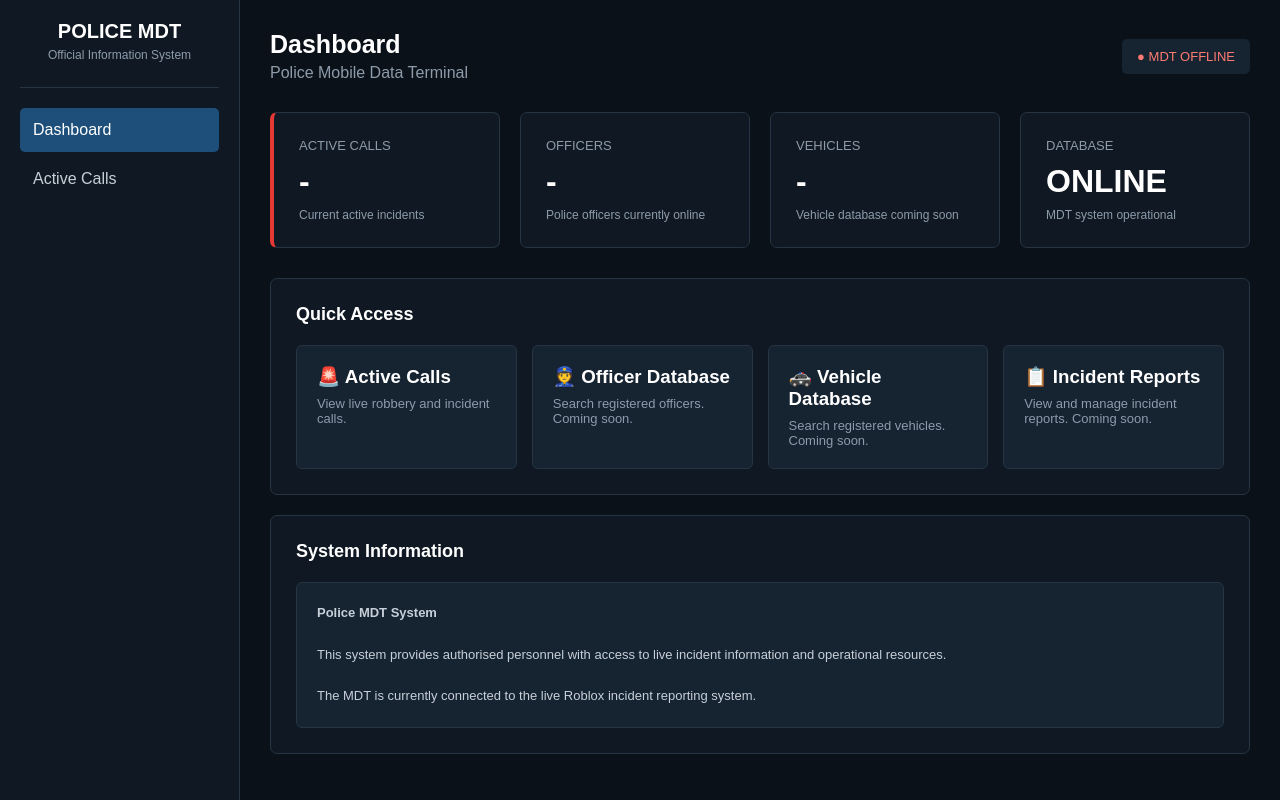
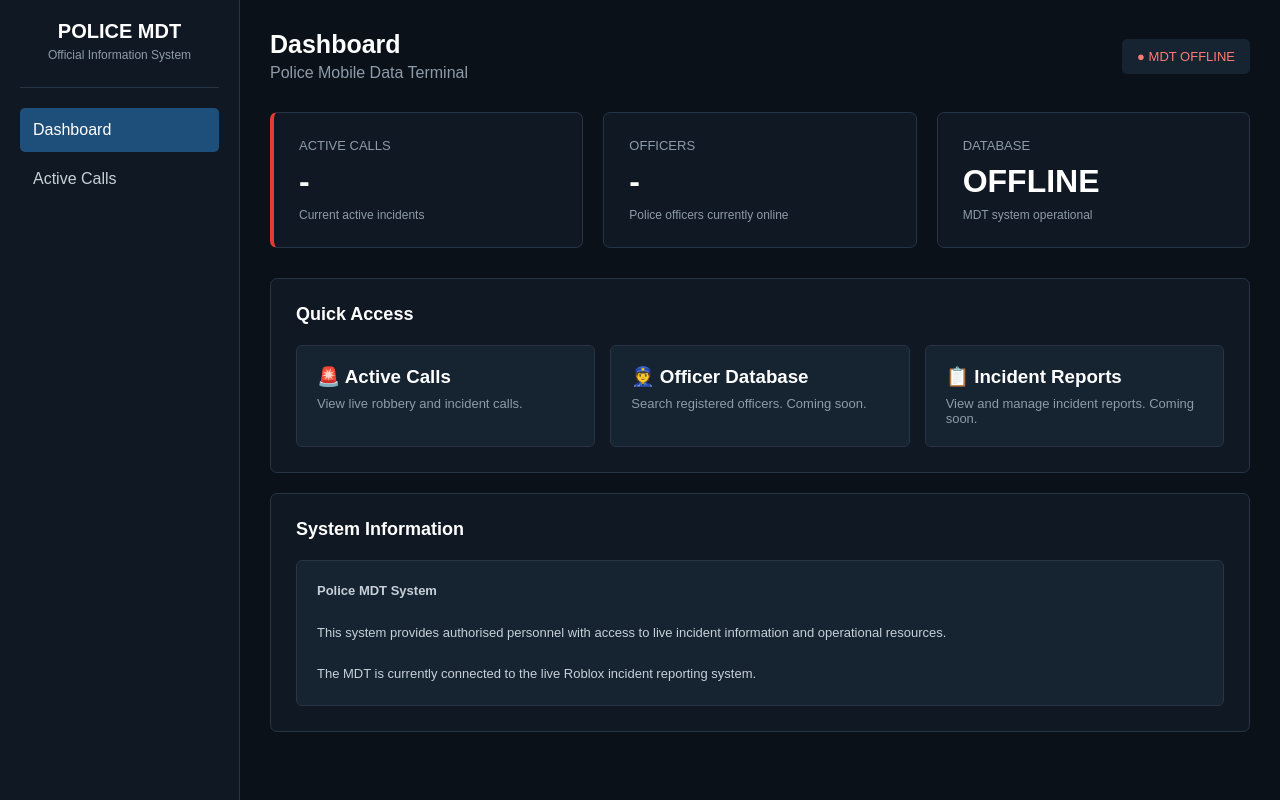
Before and after one commit to TEMedia1/AUSMDT, a website: page index.html in a window 1280 px wide. Drawn offline with Linux system fonts and the light colour scheme; no server answers.

Commit message:
Update index.html

```diff
--- a/index.html
+++ b/index.html
@@ -1,10 +1,17 @@
 <!DOCTYPE html>
 <html lang="en">
+
 <head>
+
     <meta charset="UTF-8">
-    <meta name="viewport" content="width=device-width, initial-scale=1.0">
+
+    <meta
+        name="viewport"
+        content="width=device-width, initial-scale=1.0"
+    >
 
     <title>Police MDT | Dashboard</title>
+
 
     <style>
 
@@ -12,56 +19,89 @@
             box-sizing: border-box;
             margin: 0;
             padding: 0;
-            font-family: Arial, Helvetica, sans-serif;
+
+            font-family:
+                Arial,
+                Helvetica,
+                sans-serif;
         }
 
+
         body {
+
             background: #0b1118;
+
             color: white;
+
             min-height: 100vh;
+
         }
 
-        /* SIDEBAR */
+
+        /* =========================
+           SIDEBAR
+        ========================= */
 
         .sidebar {
+
             position: fixed;
+
             left: 0;
+
             top: 0;
 
             width: 240px;
+
             height: 100vh;
 
             background: #101923;
-            border-right: 1px solid #263443;
+
+            border-right:
+                1px solid #263443;
 
             padding: 20px;
+
         }
 
+
         .logo {
+
             text-align: center;
 
             padding-bottom: 25px;
 
-            border-bottom: 1px solid #263443;
+            border-bottom:
+                1px solid #263443;
 
             margin-bottom: 20px;
+
         }
 
+
         .logo h1 {
+
             font-size: 20px;
+
         }
 
+
         .logo p {
+
             color: #8d9baa;
 
             font-size: 12px;
 
             margin-top: 5px;
+
         }
 
-        /* NAVIGATION */
+
+        /* =========================
+           NAVIGATION
+        ========================= */
 
         .nav a {
+
             display: block;
 
             color: #c7d0d9;
@@ -73,92 +113,142 @@
             margin-bottom: 5px;
 
             border-radius: 5px;
+
         }
 
+
         .nav a:hover {
+
             background: #1c2b3a;
 
             color: white;
+
         }
 
+
         .nav a.active {
+
             background: #1d4f7a;
 
             color: white;
+
         }
 
-        /* MAIN */
+
+        /* =========================
+           MAIN
+        ========================= */
 
         .main {
+
             margin-left: 240px;
 
             padding: 30px;
+
         }
 
-        /* TOP BAR */
+
+        /* =========================
+           TOP BAR
+        ========================= */
 
         .topbar {
+
             display: flex;
 
-            justify-content: space-between;
+            justify-content:
+                space-between;
 
             align-items: center;
 
             margin-bottom: 30px;
+
         }
 
+
         .topbar h2 {
+
             font-size: 25px;
+
         }
 
+
         .topbar p {
+
             color: #8d9baa;
 
             margin-top: 5px;
+
         }
 
-        /* SYSTEM STATUS */
+
+        /* =========================
+           SYSTEM STATUS
+        ========================= */
 
         .status {
+
             background: #162331;
 
             color: #7ee787;
 
-            padding: 10px 15px;
+            padding:
+                10px 15px;
 
             border-radius: 5px;
 
             font-size: 13px;
+
         }
 
+
         .status.offline {
+
             color: #ff7b72;
+
         }
 
-        /* DASHBOARD CARDS */
+
+        /* =========================
+           DASHBOARD CARDS
+        ========================= */
 
         .cards {
+
             display: grid;
 
             grid-template-columns:
-                repeat(auto-fit, minmax(220px, 1fr));
+                repeat(
+                    auto-fit,
+                    minmax(
+                        220px,
+                        1fr
+                    )
+                );
 
             gap: 20px;
 
             margin-bottom: 30px;
+
         }
 
+
         .card {
+
             background: #101923;
 
-            border: 1px solid #263443;
+            border:
+                1px solid #263443;
 
             border-radius: 7px;
 
             padding: 25px;
+
         }
 
+
         .card h3 {
+
             color: #8d9baa;
 
             font-size: 13px;
@@ -166,63 +256,97 @@
             font-weight: normal;
 
             margin-bottom: 10px;
+
         }
 
+
         .card .number {
+
             font-size: 32px;
 
             font-weight: bold;
+
         }
 
+
         .card .description {
+
             color: #8d9baa;
 
             font-size: 12px;
 
             margin-top: 8px;
+
         }
 
-        /* ACTIVE CALLS CARD */
+
+        /* =========================
+           ACTIVE CALLS
+        ========================= */
 
         .calls-card {
-            border-left: 4px solid #e53935;
+
+            border-left:
+                4px solid #e53935;
+
         }
 
-        /* QUICK ACCESS */
+
+        /* =========================
+           QUICK ACCESS
+        ========================= */
 
         .section {
+
             background: #101923;
 
-            border: 1px solid #263443;
+            border:
+                1px solid #263443;
 
             border-radius: 7px;
 
             padding: 25px;
 
             margin-bottom: 20px;
+
         }
 
+
         .section h2 {
+
             font-size: 18px;
 
             margin-bottom: 20px;
+
         }
 
+
         .quick-links {
+
             display: grid;
 
             grid-template-columns:
-                repeat(auto-fit, minmax(200px, 1fr));
+                repeat(
+                    auto-fit,
+                    minmax(
+                        200px,
+                        1fr
+                    )
+                );
 
             gap: 15px;
+
         }
 
+
         .quick-link {
+
             display: block;
 
             background: #162331;
 
-            border: 1px solid #263443;
+            border:
+                1px solid #263443;
 
             border-radius: 6px;
 
@@ -233,30 +357,46 @@
             text-decoration: none;
 
             transition: 0.2s;
+
         }
 
+
         .quick-link:hover {
+
             background: #1c2b3a;
 
-            transform: translateY(-2px);
+            transform:
+                translateY(-2px);
+
         }
 
+
         .quick-link h3 {
+
             margin-bottom: 8px;
+
         }
 
+
         .quick-link p {
+
             color: #8d9baa;
 
             font-size: 13px;
+
         }
 
-        /* NOTICE */
+
+        /* =========================
+           NOTICE
+        ========================= */
 
         .notice {
+
             background: #162331;
 
-            border: 1px solid #263443;
+            border:
+                1px solid #263443;
 
             border-radius: 6px;
 
@@ -267,32 +407,45 @@
             font-size: 13px;
 
             line-height: 1.6;
+
         }
 
-        /* MOBILE */
+
+        /* =========================
+           MOBILE
+        ========================= */
 
         @media (max-width: 600px) {
 
             .sidebar {
+
                 position: relative;
 
                 width: 100%;
 
                 height: auto;
+
             }
 
+
             .main {
+
                 margin-left: 0;
 
                 padding: 15px;
+
             }
 
+
             .topbar {
+
                 flex-direction: column;
 
-                align-items: flex-start;
+                align-items:
+                    flex-start;
 
                 gap: 15px;
+
             }
 
         }
@@ -305,13 +458,18 @@
 <body>
 
 
-    <!-- SIDEBAR -->
+    <!-- =========================
+         SIDEBAR
+    ========================= -->
 
     <aside class="sidebar">
 
+
         <div class="logo">
 
-            <h1>POLICE MDT</h1>
+            <h1>
+                POLICE MDT
+            </h1>
 
             <p>
                 Official Information System
@@ -322,27 +480,36 @@
 
         <nav class="nav">
 
+
             <a
                 href="index.html"
                 class="active"
             >
+
                 Dashboard
+
             </a>
 
 
             <a
                 href="calls.html"
             >
+
                 Active Calls
+
             </a>
 
+
         </nav>
+
 
     </aside>
 
 
 
-    <!-- MAIN -->
+    <!-- =========================
+         MAIN
+    ========================= -->
 
     <main class="main">
 
@@ -350,6 +517,7 @@
         <!-- TOP BAR -->
 
         <div class="topbar">
+
 
             <div>
 
@@ -373,11 +541,14 @@
 
             </div>
 
+
         </div>
 
 
 
-        <!-- DASHBOARD CARDS -->
+        <!-- =========================
+             DASHBOARD CARDS
+        ========================= -->
 
         <div class="cards">
 
@@ -386,20 +557,28 @@
 
             <div class="card calls-card">
 
+
                 <h3>
                     ACTIVE CALLS
                 </h3>
+
 
                 <div
                     class="number"
                     id="activeCalls"
                 >
+
                     -
+
                 </div>
 
+
                 <div class="description">
+
                     Current active incidents
+
                 </div>
+
 
             </div>
 
@@ -409,39 +588,28 @@
 
             <div class="card">
 
+
                 <h3>
                     OFFICERS
                 </h3>
+
 
                 <div
                     class="number"
                     id="officerCount"
                 >
+
                     -
-    </div>
-
-    <div class="description">
-        Police officers currently online
-    </div>
 
                 </div>
 
 
-            <!-- VEHICLES -->
+                <div class="description">
 
-            <div class="card">
+                    Police officers currently online
 
-                <h3>
-                    VEHICLES
-                </h3>
-
-                <div class="number">
-                    -
                 </div>
 
-                <div class="description">
-                    Vehicle database coming soon
-                </div>
 
             </div>
 
@@ -451,27 +619,42 @@
 
             <div class="card">
 
+
                 <h3>
                     DATABASE
                 </h3>
 
-                <div class="number">
+
+                <div
+                    class="number"
+                    id="databaseStatus"
+                >
+
                     ONLINE
+
                 </div>
 
+
                 <div class="description">
+
                     MDT system operational
+
                 </div>
 
+
             </div>
+
 
         </div>
 
 
 
-        <!-- QUICK ACCESS -->
+        <!-- =========================
+             QUICK ACCESS
+        ========================= -->
 
         <div class="section">
+
 
             <h2>
                 Quick Access
@@ -481,85 +664,93 @@
             <div class="quick-links">
 
 
+                <!-- ACTIVE CALLS -->
+
                 <a
                     href="calls.html"
                     class="quick-link"
                 >
 
+
                     <h3>
                         🚨 Active Calls
                     </h3>
 
+
                     <p>
+
                         View live robbery and
                         incident calls.
+
                     </p>
+
 
                 </a>
 
 
+
+                <!-- OFFICER DATABASE -->
 
                 <a
                     href="#"
                     class="quick-link"
                 >
 
+
                     <h3>
                         👮 Officer Database
                     </h3>
 
+
                     <p>
+
                         Search registered officers.
                         Coming soon.
+
                     </p>
+
 
                 </a>
 
 
+
+                <!-- INCIDENT REPORTS -->
 
                 <a
                     href="#"
                     class="quick-link"
                 >
 
-                    <h3>
-                        🚓 Vehicle Database
-                    </h3>
-
-                    <p>
-                        Search registered vehicles.
-                        Coming soon.
-                    </p>
-
-                </a>
-
-
-
-                <a
-                    href="#"
-                    class="quick-link"
-                >
 
                     <h3>
                         📋 Incident Reports
                     </h3>
 
+
                     <p>
+
                         View and manage incident
                         reports. Coming soon.
+
                     </p>
+
 
                 </a>
 
+
             </div>
+
 
         </div>
 
 
 
-        <!-- SYSTEM NOTICE -->
+        <!-- =========================
+             SYSTEM INFORMATION
+        ========================= -->
 
         <div class="section">
+
 
             <h2>
                 System Information
@@ -568,24 +759,33 @@
 
             <div class="notice">
 
+
                 <strong>
                     Police MDT System
                 </strong>
 
-                <br><br>
+
+                <br>
+                <br>
+
 
                 This system provides authorised
                 personnel with access to live
                 incident information and
                 operational resources.
 
-                <br><br>
+
+                <br>
+                <br>
+
 
                 The MDT is currently connected
                 to the live Roblox incident
                 reporting system.
 
+
             </div>
+
 
         </div>
 
@@ -594,22 +794,30 @@
 
 
 
-    <!-- JAVASCRIPT -->
+    <!-- =========================
+         JAVASCRIPT
+    ========================= -->
 
     <script>
 
 
-        // Vercel API
+        // =========================
+        // VERCEL API
+        // =========================
 
         const API_URL =
             "https://ausbotsmdt.vercel.app/api/robbery";
 
 
 
-        // Load dashboard data
+        // =========================
+        // LOAD DASHBOARD
+        // =========================
 
         async function loadDashboard() {
 
+
+            // Get HTML elements
 
             const status =
                 document.getElementById(
@@ -623,36 +831,54 @@
                 );
 
 
+            const officerCount =
+                document.getElementById(
+                    "officerCount"
+                );
+
+
+            const databaseStatus =
+                document.getElementById(
+                    "databaseStatus"
+                );
+
+
             try {
 
 
                 // Contact API
 
                 const response =
-                    await fetch(API_URL);
+                    await fetch(
+                        API_URL
+                    );
 
 
+                // Check response
 
                 if (!response.ok) {
 
                     throw new Error(
-                        "API Error"
+                        "API Error: " +
+                        response.status
                     );
 
                 }
 
 
+                // Convert response to JSON
 
                 const data =
                     await response.json();
 
 
 
-                // Count active robberies
+                // =========================
+                // ACTIVE CALLS
+                // =========================
 
                 const robberies =
                     data.robberies || [];
-
 
 
                 activeCalls.textContent =
@@ -660,7 +886,18 @@
 
 
 
-                // System online
+                // =========================
+                // OFFICERS
+                // =========================
+
+                officerCount.textContent =
+                    data.officers || 0;
+
+
+
+                // =========================
+                // SYSTEM ONLINE
+                // =========================
 
                 status.textContent =
                     "● MDT ONLINE";
@@ -669,6 +906,10 @@
                 status.classList.remove(
                     "offline"
                 );
+
+
+                databaseStatus.textContent =
+                    "ONLINE";
 
 
             }
@@ -684,7 +925,9 @@
 
 
 
-                // System offline
+                // =========================
+                // SYSTEM OFFLINE
+                // =========================
 
                 status.textContent =
                     "● MDT OFFLINE";
@@ -695,9 +938,16 @@
                 );
 
 
-
                 activeCalls.textContent =
                     "-";
+
+
+                officerCount.textContent =
+                    "-";
+
+
+                databaseStatus.textContent =
+                    "OFFLINE";
 
 
             }
@@ -706,13 +956,17 @@
 
 
 
-        // Load dashboard
+        // =========================
+        // INITIAL LOAD
+        // =========================
 
         loadDashboard();
 
 
 
-        // Refresh every 5 seconds
+        // =========================
+        // REFRESH EVERY 5 SECONDS
+        // =========================
 
         setInterval(
             loadDashboard,
```
Lines whose indentation alone changed are shown as unchanged.
